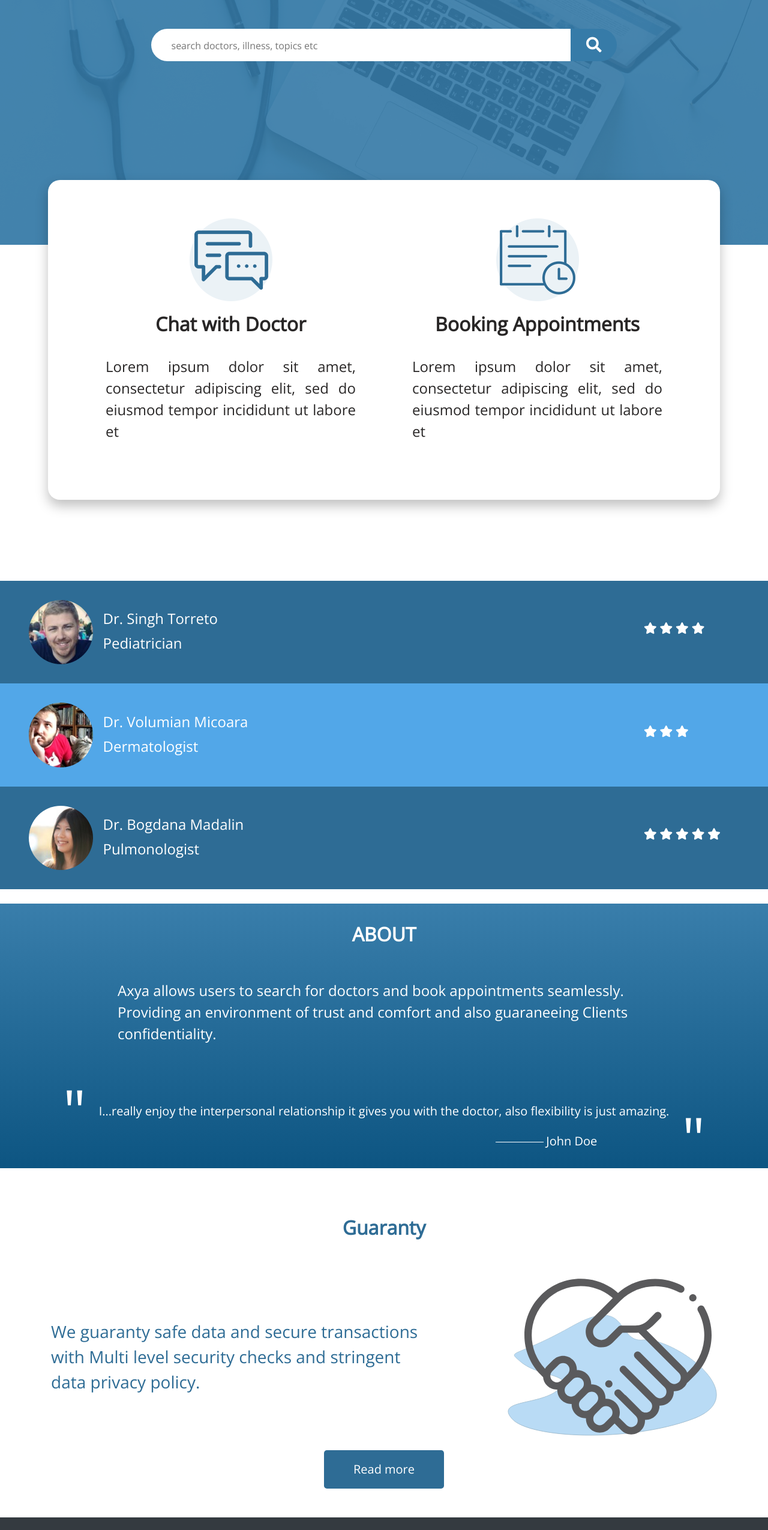
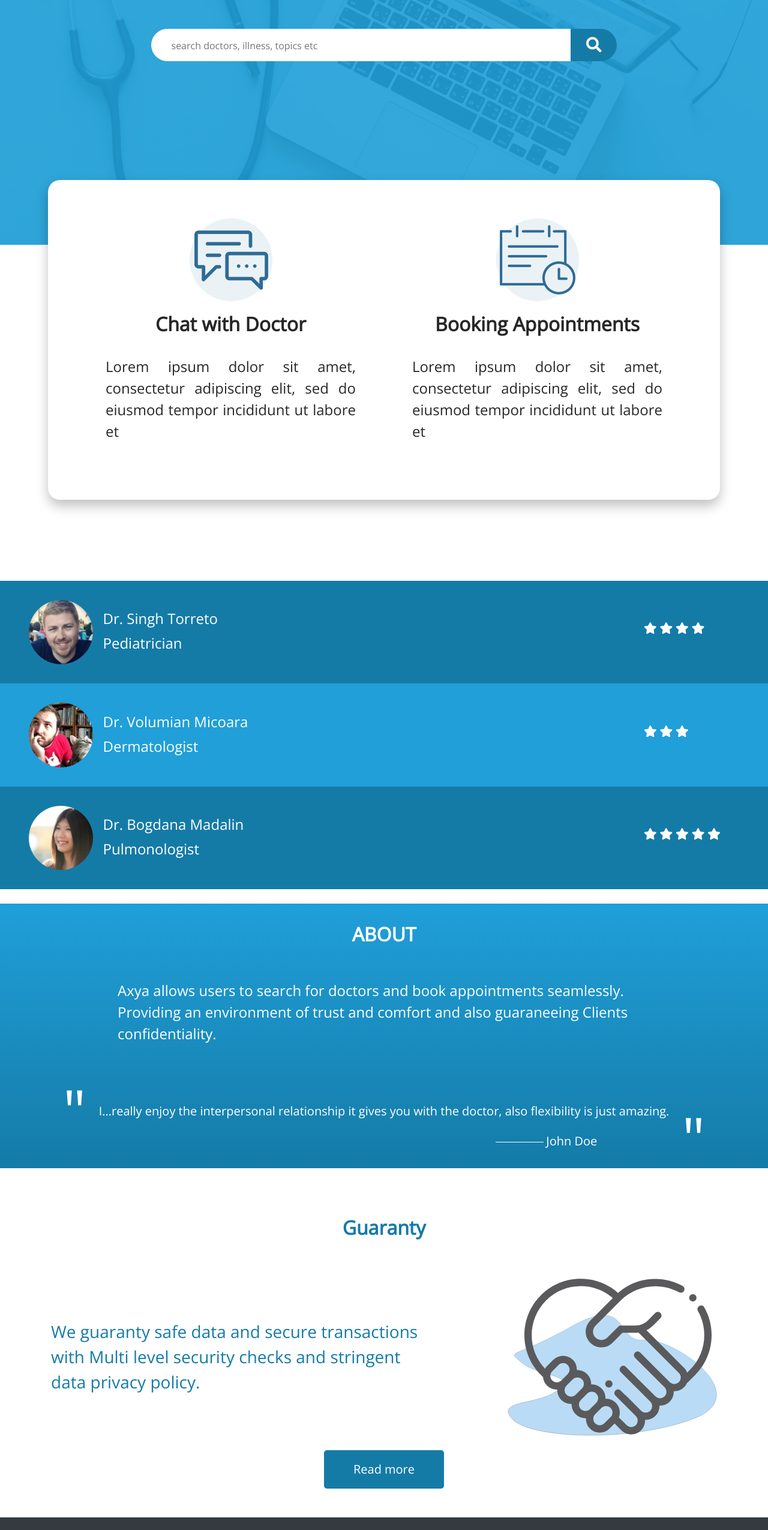
Before and after one commit to redehubng/aaxui, a plain HTML site: page index.html in a window 1280 px wide. Shown: the part 232-2782 px from the top of the page at 60% size. Drawn offline with nearby package versions, Linux system fonts and the light colour scheme.

Commit message:
color change

```diff
--- a/css/style.css
+++ b/css/style.css
@@ -60,7 +60,7 @@ p{
     height: 100%;
 }
 .trans-box{
-    background: rgba(54, 123, 168, 0.9);
+    background: rgba(32, 161, 217, 0.904);
     height: 100%;
 }
 
@@ -131,7 +131,7 @@ nav.main-nav{
 }
 
 .intro .search-icon{
-    background-color: rgb(54, 123, 168);
+    background-color: #147ba7;
 
     width: 15%;
     padding: .5rem;
@@ -157,8 +157,8 @@ nav.main-nav{
 }
 .main-footer a:hover{
     display: inline-block;
-    border-bottom: 1px solid #52A7E8;
-    color: #52A7E8;
+    border-bottom: 1px solid #209fd9;
+    color: #209fd9;
 }
 /*--------------------------------------------
     PAGE CONTENT
@@ -200,7 +200,7 @@ nav.main-nav{
 
 }
 .dos-icon{
-    color: #367BA8;
+    color: #209fd9;
     margin-bottom: 1rem;
 
 }
@@ -324,21 +324,21 @@ nav.main-nav{
 }
 
 .text-theme-blue{
-    color: #52A7E8;
+    color: #209fd9;
 }
 .text-darker{
-    color: #2E6C95;
+    color: #147ba7;
 }
 .text-alert{
     color: #C72121;
 }
 
 .bg-theme-blue{
-    background-color: #52A7E8;
+    background-color: #209fd9;
     color: #fff;
 }
 .bg-darker{
-    background-color: #2E6C95;
+    background-color: #147ba7;
     color: #fff;
 }
 .bg-alert{
@@ -346,7 +346,7 @@ nav.main-nav{
     color: #fff;
 }
 .bg-theme-gradient{
-    background: linear-gradient(to bottom, #397EAB, #0d5582 );
+    background: linear-gradient(to bottom, #209fd9, #147ba7 );
     color: #fff;
 
 }
```
